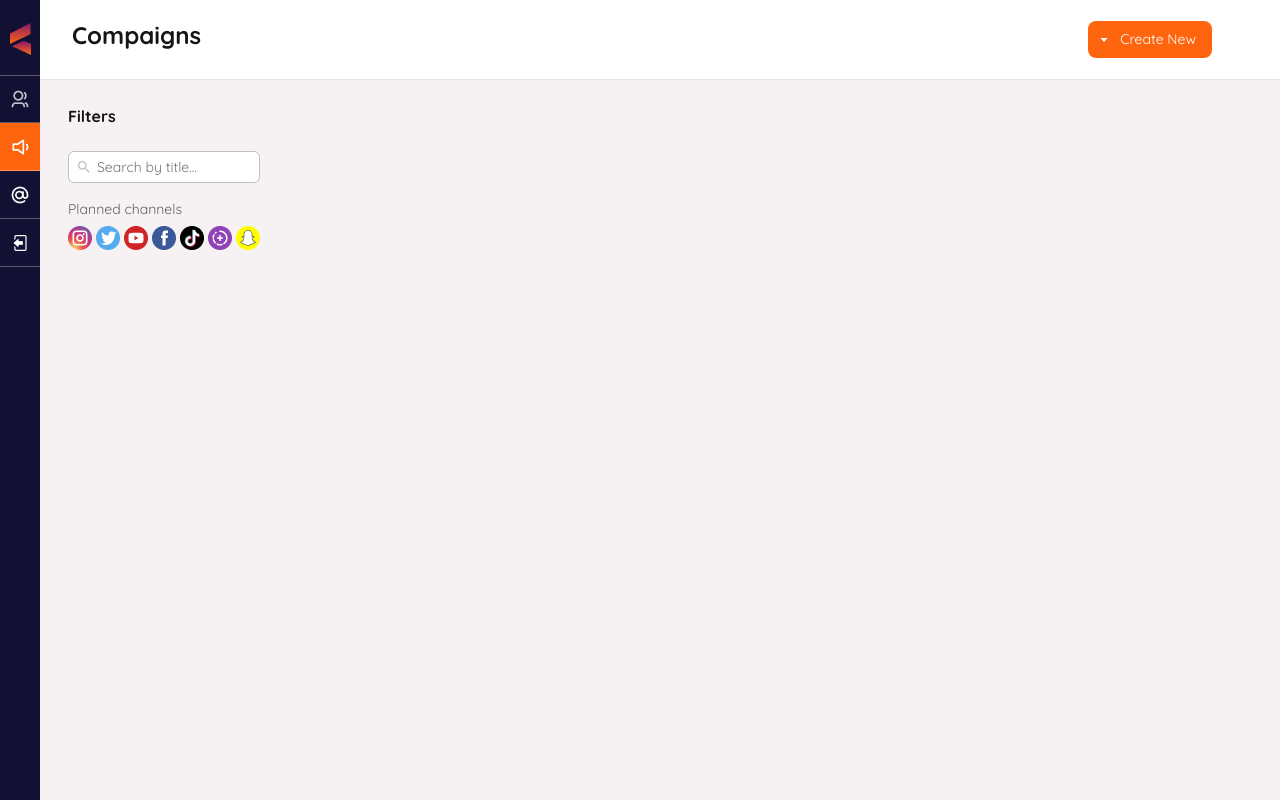
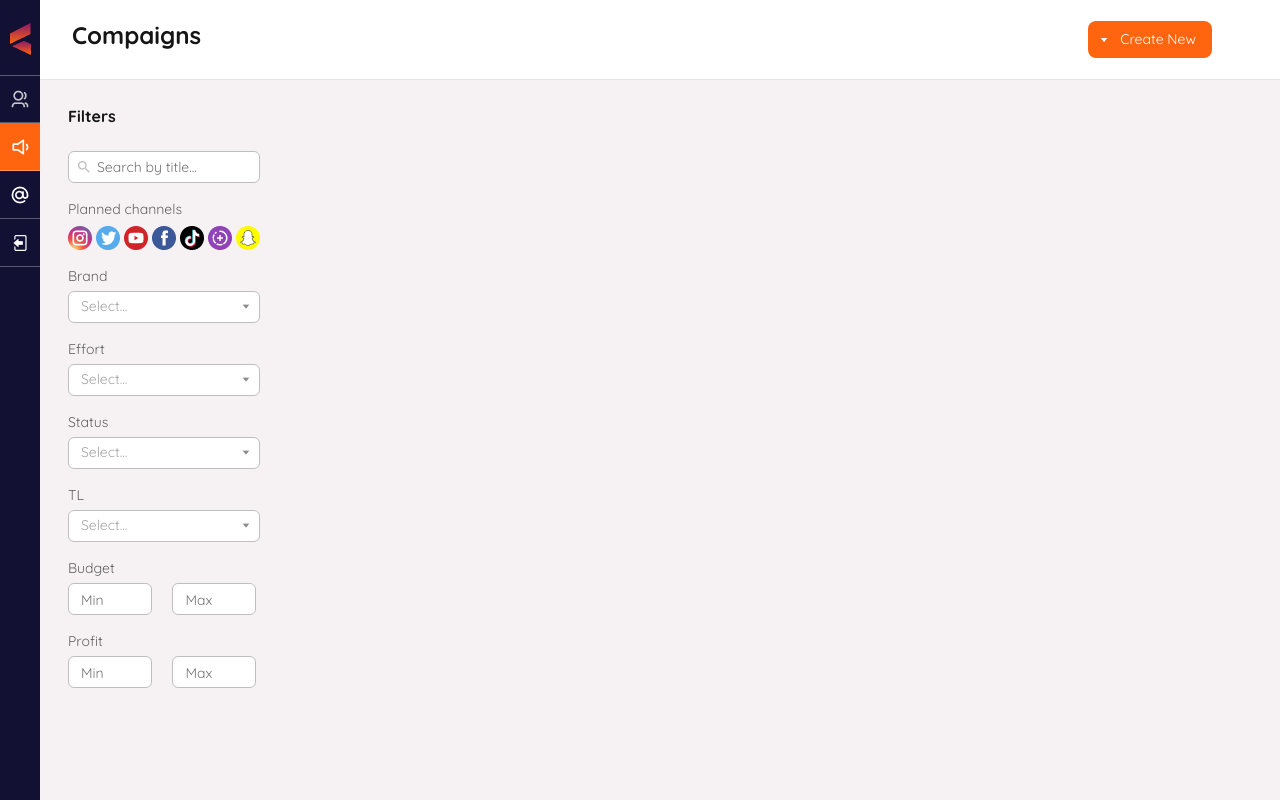
Before and after one commit to goeslike/rolique-internship, a React (Create React App) app in the folder client/: page /compaigns in a window 1280 px wide. Built offline with nearby package versions, Linux system fonts and the light colour scheme.

Commit message:
filters section

```diff
--- a/client/src/components/Compaigns/Compaigns.jsx
+++ b/client/src/components/Compaigns/Compaigns.jsx
@@ -1,4 +1,4 @@
-import React from 'react';
+import React, {useState} from 'react';
 
 import searchIcon from '../../assets/search-icon.png';
 
@@ -8,15 +8,26 @@ import {
     Filters,
     FiltersTitle,
     Search,
-    SearchIcon
+    SearchIcon,
+    MinMaxInput
 } from './Compaigns.style';
 
 import ViewHeader from "../Header/ViewHeader";
 
 import {SearchInput, Label} from "../Inputs/CreateInputs.style";
+
 import Channels from "./Channels";
+import BrandSelect from "../Dropdown/BrandSelect";
+import EffortSelect from "../Dropdown/EffortSelect";
+import StatusSelect from "../Dropdown/StatusSelect";
+import TlSelect from "../Dropdown/TLSelect";
 
 const Compaigns = () => {
+    const [brand, setBrand] = useState('');
+    const [effort, setEffort] = useState('');
+    const [status, setStatus] = useState('');
+    const [TL, setTL] = useState('');
+
     return (
         <CompaignsWrapper>
             <ViewHeader title={'Compaigns'} />
@@ -32,6 +43,24 @@ const Compaigns = () => {
                     <Label>Planned channels</Label>
                     <Channels />
 
+                    <Label>Brand</Label>
+                    <BrandSelect brand={brand} setBrands={setBrand}/>
+
+                    <Label>Effort</Label>
+                    <EffortSelect effort={effort} setEffort={setEffort}/>
+
+                    <Label>Status</Label>
+                    <StatusSelect status={status} setStatus={setStatus}/>
+
+                    <Label>TL</Label>
+                    <TlSelect TL={TL} setTL={setTL}/>
+
+                    <Label>Budget</Label>
+                    <MinMaxInput placeholder={'Min'} /> <MinMaxInput placeholder={'Max'} />
+
+                    <Label>Profit</Label>
+                    <MinMaxInput placeholder={'Min'} /> <MinMaxInput placeholder={'Max'} />
+
                 </Filters>
             </CompaignsContainer>
         </CompaignsWrapper>
--- a/client/src/components/Compaigns/Compaigns.style.js
+++ b/client/src/components/Compaigns/Compaigns.style.js
@@ -44,11 +44,34 @@ const SearchIcon = styled.img`
   z-index: 1000;
 `;
 
+const MinMaxInput = styled.input`
+  width: 84px;
+  height: 32px;
+
+  margin: 0 0 16px;
+  padding: 8px 3px 6px 12px;
+
+  font-weight: 400;
+  font-size: 14px;
+
+  border: 1px solid rgba(191, 191, 191, 1);
+  border-radius: 6px;
+
+  &:nth-of-type(1) {
+    margin-right: 16px;
+  }
+
+  &:nth-of-type(3) {
+    margin-right: 16px;
+  }
+`;
+
 export {
     CompaignsWrapper,
     CompaignsContainer,
     Filters,
     FiltersTitle,
     Search,
-    SearchIcon
+    SearchIcon,
+    MinMaxInput
 };
--- /dev/null
+++ b/client/src/components/Dropdown/BrandSelect.jsx
@@ -0,0 +1,45 @@
+import React, {useState} from 'react';
+
+import arrowUpper from "../../assets/dropdown/role-uper.png";
+import arrowDown from "../../assets/dropdown/role-down.png";
+
+import {
+    FiltersSelectButton,
+    FiltersSelectOption,
+    FiltersSelectOptions,
+    FiltersSelectWrapper
+} from "./FiltersSelect.style";
+
+const BrandSelect = ({brand, setBrands}) => {
+    const [isActive, setIsActive] = useState(false);
+    const brandsList = ['Brand 1', 'Brand 2', 'Brand 3'];
+
+    return (
+        <FiltersSelectWrapper>
+            <FiltersSelectButton
+                style={{
+                    color: brand ? 'rgba(56, 56, 56, 1)' : 'rgba(56, 56, 56, 0.45)',
+                }}
+                onClick={() => setIsActive(!isActive)}
+            >
+                {brand ? brand : 'Select...'}
+                <img src={isActive ? arrowUpper : arrowDown} alt="arrowDown"/>
+            </FiltersSelectButton>
+
+            {isActive &&
+                <FiltersSelectOptions>
+                    {brandsList.map(option => {
+                        return (
+                            <FiltersSelectOption key={option} onClick={e => {
+                                setBrands(e.target.textContent);
+                                setIsActive(false);
+                            }}>{option}</FiltersSelectOption>
+                        )
+                    })}
+                </FiltersSelectOptions>
+            }
+        </FiltersSelectWrapper>
+    );
+};
+
+export default BrandSelect;
--- /dev/null
+++ b/client/src/components/Dropdown/EffortSelect.jsx
@@ -0,0 +1,45 @@
+import React, {useState} from 'react';
+
+import arrowUpper from "../../assets/dropdown/role-uper.png";
+import arrowDown from "../../assets/dropdown/role-down.png";
+
+import {
+    FiltersSelectButton,
+    FiltersSelectOption,
+    FiltersSelectOptions,
+    FiltersSelectWrapper
+} from "./FiltersSelect.style";
+
+const EffortSelect = ({effort, setEffort}) => {
+    const [isActive, setIsActive] = useState(false);
+    const effortsList = ['High', 'Medium', 'Low'];
+
+    return (
+        <FiltersSelectWrapper>
+            <FiltersSelectButton
+                style={{
+                    color: effort ? 'rgba(56, 56, 56, 1)' : 'rgba(56, 56, 56, 0.45)',
+                }}
+                onClick={() => setIsActive(!isActive)}
+            >
+                {effort ? effort : 'Select...'}
+                <img src={isActive ? arrowUpper : arrowDown} alt="arrowDown"/>
+            </FiltersSelectButton>
+
+            {isActive &&
+                <FiltersSelectOptions>
+                    {effortsList.map(option => {
+                        return (
+                            <FiltersSelectOption key={option} onClick={e => {
+                                setEffort(e.target.textContent);
+                                setIsActive(false);
+                            }}>{option}</FiltersSelectOption>
+                        )
+                    })}
+                </FiltersSelectOptions>
+            }
+        </FiltersSelectWrapper>
+    );
+};
+
+export default EffortSelect;
--- /dev/null
+++ b/client/src/components/Dropdown/FiltersSelect.style.js
@@ -0,0 +1,71 @@
+import styled from 'styled-components';
+
+const FiltersSelectWrapper = styled.div`
+  user-select: none;
+  position: relative;
+`;
+
+const FiltersSelectButton = styled.div`
+  width: 100%;
+  height: 32px;
+
+  display: flex;
+  align-items: center;
+  justify-content: space-between;
+
+  margin: 0 0 16px;
+  padding: 8px 9px 8px 12px;
+
+  background: #fff;
+
+  border: 1px solid #BFBFBF;
+
+  font-weight: 400;
+  font-size: 14px;
+
+  cursor: pointer;
+  border-radius: 6px;
+`;
+
+const FiltersSelectOptions = styled.div`
+  width: 100%;
+
+  position: absolute;
+  top: 105%;
+  left: 0;
+
+  z-index: 1000;
+
+  background: #fff;
+  box-shadow: 0 2px 20px 0 rgba(0, 0, 0, 0.1);
+
+  border-radius: 6px;
+  border: 1px solid rgba(191, 191, 191, 0.5);
+`;
+
+const FiltersSelectOption = styled.div`
+  width: 100%;
+  height: 40px;
+
+  display: flex;
+  align-items: center;
+
+  padding: 0 0 0 12px;
+
+  cursor: pointer;
+
+  font-weight: 400;
+  font-size: 14px;
+  color: rgba(56, 56, 56, 1);
+
+  &:hover {
+    background-color: #E5E5E5;
+  }
+`;
+
+export {
+    FiltersSelectWrapper,
+    FiltersSelectButton,
+    FiltersSelectOptions,
+    FiltersSelectOption
+};
--- /dev/null
+++ b/client/src/components/Dropdown/StatusSelect.jsx
@@ -0,0 +1,45 @@
+import React, {useState} from 'react';
+
+import arrowUpper from "../../assets/dropdown/role-uper.png";
+import arrowDown from "../../assets/dropdown/role-down.png";
+
+import {
+    FiltersSelectButton,
+    FiltersSelectOption,
+    FiltersSelectOptions,
+    FiltersSelectWrapper
+} from "./FiltersSelect.style";
+
+const StatusSelect = ({status, setStatus}) => {
+    const [isActive, setIsActive] = useState(false);
+    const statusList = ['Done', 'Running', 'Requested', 'Pre-phase'];
+
+    return (
+        <FiltersSelectWrapper>
+            <FiltersSelectButton
+                style={{
+                    color: status ? 'rgba(56, 56, 56, 1)' : 'rgba(56, 56, 56, 0.45)',
+                }}
+                onClick={() => setIsActive(!isActive)}
+            >
+                {status ? status : 'Select...'}
+                <img src={isActive ? arrowUpper : arrowDown} alt="arrowDown"/>
+            </FiltersSelectButton>
+
+            {isActive &&
+            <FiltersSelectOptions>
+                {statusList.map(option => {
+                    return (
+                        <FiltersSelectOption key={option} onClick={e => {
+                            setStatus(e.target.textContent);
+                            setIsActive(false);
+                        }}>{option}</FiltersSelectOption>
+                    )
+                })}
+            </FiltersSelectOptions>
+            }
+        </FiltersSelectWrapper>
+    );
+};
+
+export default StatusSelect;
--- /dev/null
+++ b/client/src/components/Dropdown/TLSelect.jsx
@@ -0,0 +1,45 @@
+import React, {useState} from 'react';
+
+import arrowUpper from "../../assets/dropdown/role-uper.png";
+import arrowDown from "../../assets/dropdown/role-down.png";
+
+import {
+    FiltersSelectButton,
+    FiltersSelectOption,
+    FiltersSelectOptions,
+    FiltersSelectWrapper
+} from "./FiltersSelect.style";
+
+const TlSelect = ({TL, setTL}) => {
+    const [isActive, setIsActive] = useState(false);
+    const tlList = ['TL 1', 'TL 2', 'TL 3'];
+
+    return (
+        <FiltersSelectWrapper>
+            <FiltersSelectButton
+                style={{
+                    color: TL ? 'rgba(56, 56, 56, 1)' : 'rgba(56, 56, 56, 0.45)',
+                }}
+                onClick={() => setIsActive(!isActive)}
+            >
+                {TL ? TL : 'Select...'}
+                <img src={isActive ? arrowUpper : arrowDown} alt="arrowDown"/>
+            </FiltersSelectButton>
+
+            {isActive &&
+            <FiltersSelectOptions>
+                {tlList.map(option => {
+                    return (
+                        <FiltersSelectOption key={option} onClick={e => {
+                            setTL(e.target.textContent);
+                            setIsActive(false);
+                        }}>{option}</FiltersSelectOption>
+                    )
+                })}
+            </FiltersSelectOptions>
+            }
+        </FiltersSelectWrapper>
+    );
+};
+
+export default TlSelect;
--- a/client/src/components/InfluencerContent/Twitter.jsx
+++ b/client/src/components/InfluencerContent/Twitter.jsx
@@ -14,7 +14,7 @@ const Twitter = ({tweets, avatar, username, lastName, firstName}) => {
         <Tweets>
             {tweets.map(tweet => {
                 return (
-                    <Tweet key={tweet.id}>
+                    <Tweet key={tweet.text}>
                         <div>
                             <Avatar src={avatar} alt={'avatar'}/>
                         </div>
```
